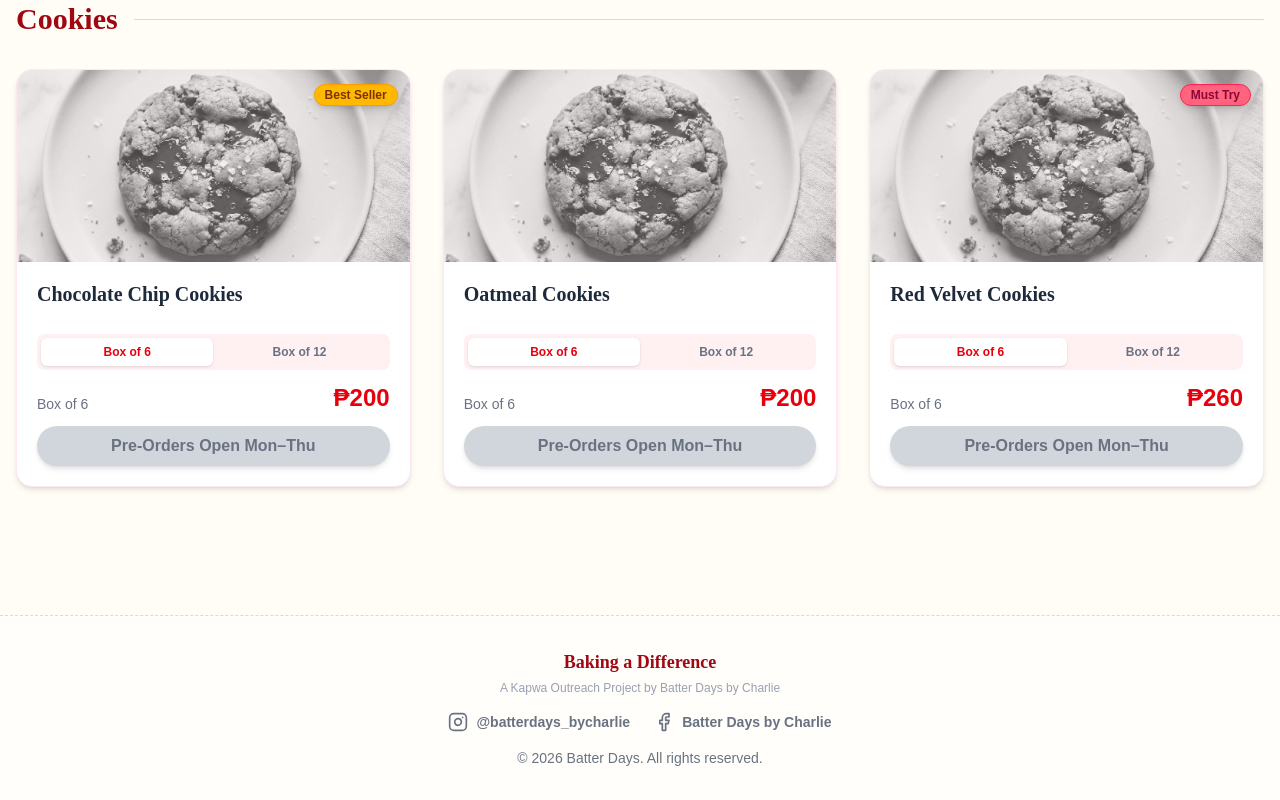
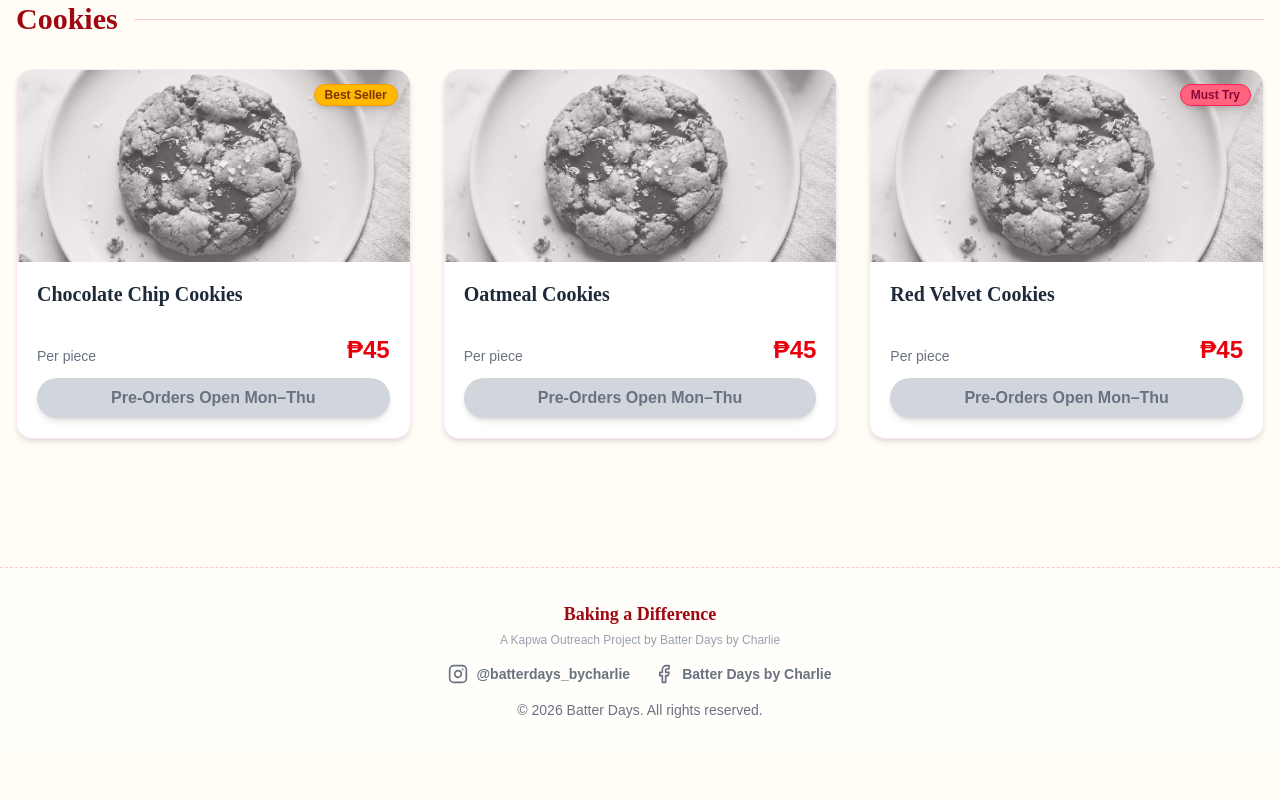
Before and after one commit to Noymiii/Batter_Days, a React (Vite) app: page / in a window 1280 px wide. Shown: the part 988-1788 px from the top of the page. After the commit the page ends 1740 px from the top, so only its background shows below. Built offline with nearby package versions, Linux system fonts and the light colour scheme.

Commit message:
Switch to solo ₱45 cookies (no boxes), remove FAQ emojis

```diff
--- a/src/App.tsx
+++ b/src/App.tsx
@@ -12,20 +12,16 @@ interface Product {
   image: string;
   category: string;
   badge?: 'Best Seller' | 'New' | 'Must Try';
-  prices: {
-    box6: number;
-    box12: number;
-  };
+  price: number;
 }
 
 interface CartItem {
-  id: string; // Unique ID (productId + size)
+  id: string;
   productId: string;
   name: string;
   price: number;
   image: string;
   quantity: number;
-  size: 'Box of 6' | 'Box of 12';
 }
 
 interface OrderFormData {
@@ -39,11 +35,11 @@ interface OrderFormData {
 
 // Products Data (From Menu Image)
 const products: Product[] = [
-  // BAKING A DIFFERENCE — 3 Charity Flavors
+  // BAKING A DIFFERENCE — 3 Charity Flavors (₱45 each)
   {
     id: 'c1',
     name: 'Chocolate Chip Cookies',
-    prices: { box6: 200, box12: 350 },
+    price: 45,
     image: '/assets/cookie.png',
     category: 'Cookies',
     badge: 'Best Seller'
@@ -51,14 +47,14 @@ const products: Product[] = [
   {
     id: 'c2',
     name: 'Oatmeal Cookies',
-    prices: { box6: 200, box12: 350 },
+    price: 45,
     image: '/assets/cookie.png',
     category: 'Cookies'
   },
   {
     id: 'c3',
     name: 'Red Velvet Cookies',
-    prices: { box6: 260, box12: 480 },
+    price: 45,
     image: '/assets/cookie.png',
     category: 'Cookies',
     badge: 'Must Try'
@@ -80,18 +76,15 @@ const ProductCard = React.memo(({
   isShopOpen = true // Default to true if not passed
 }: {
   product: Product;
-  onAddToCart: (product: Product, size: 'Box of 6' | 'Box of 12', price: number) => void;
+  onAddToCart: (product: Product) => void;
   cartItems: CartItem[];
   isShopOpen?: boolean;
 }) => {
-  const [selectedSize, setSelectedSize] = useState<'Box of 6' | 'Box of 12'>('Box of 6');
-  const currentPrice = selectedSize === 'Box of 6' ? product.prices.box6 : product.prices.box12;
-
-  // Optimized find: only re-calculates when cart or size changes
+  // Optimized find: only re-calculates when cart changes
   const qty = React.useMemo(() => {
-    const item = cartItems.find(i => i.productId === product.id && i.size === selectedSize);
+    const item = cartItems.find(i => i.productId === product.id);
     return item ? item.quantity : 0;
-  }, [cartItems, product.id, selectedSize]);
+  }, [cartItems, product.id]);
 
   return (
     <motion.div
@@ -124,30 +117,14 @@ const ProductCard = React.memo(({
       <div className="p-5 flex flex-col flex-1">
         <h3 className="text-xl font-bold text-gray-800 mb-1 font-heading leading-tight min-h-[3rem]">{product.name}</h3>
 
-        {/* Size Selector */}
-        <div className="flex bg-rose-50 rounded-lg p-1 mb-3">
-          <button
-            onClick={() => setSelectedSize('Box of 6')}
-            className={`flex-1 text-xs font-bold py-1.5 rounded-md transition-all ${selectedSize === 'Box of 6' ? 'bg-white shadow-sm text-red-600' : 'text-gray-500 hover:text-gray-700'}`}
-          >
-            Box of 6
-          </button>
-          <button
-            onClick={() => setSelectedSize('Box of 12')}
-            className={`flex-1 text-xs font-bold py-1.5 rounded-md transition-all ${selectedSize === 'Box of 12' ? 'bg-white shadow-sm text-red-600' : 'text-gray-500 hover:text-gray-700'}`}
-          >
-            Box of 12
-          </button>
-        </div>
-
         <div className="mt-auto">
           <div className="flex justify-between items-end mb-3">
-            <span className="text-sm text-gray-500 font-medium">{selectedSize}</span>
-            <p className="text-2xl font-bold text-red-600">₱{currentPrice}</p>
+            <span className="text-sm text-gray-500 font-medium">Per piece</span>
+            <p className="text-2xl font-bold text-red-600">₱{product.price}</p>
           </div>
 
           <button
-            onClick={() => isShopOpen && qty === 0 && onAddToCart(product, selectedSize, currentPrice)}
+            onClick={() => isShopOpen && qty === 0 && onAddToCart(product)}
             disabled={!isShopOpen || qty > 0}
             className={`w-full py-2 px-4 rounded-full font-semibold transition-colors duration-200 flex items-center justify-center gap-2 shadow-md active:scale-95 touch-manipulation ${isShopOpen && qty === 0
               ? 'bg-red-600 text-white hover:bg-red-700'
@@ -188,22 +165,20 @@ const BatterDaysPreOrder = () => {
   });
   const orderFormRef = useRef<HTMLDivElement>(null);
   // Memoize handlers to prevent prop drilling re-renders
-  // Single order only: max 1 per item variant
-  const addToCart = React.useCallback((product: Product, size: 'Box of 6' | 'Box of 12', price: number) => {
-    const uniqueId = `${product.id}-${size}`;
+  // Single order only: max 1 per flavor
+  const addToCart = React.useCallback((product: Product) => {
     setCart(prev => {
-      const existing = prev.find(item => item.id === uniqueId);
+      const existing = prev.find(item => item.id === product.id);
       if (existing) {
         return prev; // Single order — do not increment
       }
       return [...prev, {
-        id: uniqueId,
+        id: product.id,
         productId: product.id,
         name: product.name,
-        price: price,
+        price: product.price,
         image: product.image,
-        quantity: 1,
-        size: size
+        quantity: 1
       }];
     });
   }, []);
@@ -322,7 +297,7 @@ const BatterDaysPreOrder = () => {
         email: formData.email,
         pickupDate: formData.pickupDate,
         pickupTime: formData.pickupTime,
-        order: cart.map(item => `${item.quantity}x ${item.name} (${item.size})`).join(', '), // Matched to backend 'data.order'
+        order: cart.map(item => `${item.quantity}x ${item.name}`).join(', '), // Matched to backend 'data.order'
         cart: cart, // 🔴 NEW: Sending full cart data for LineItems sheet
         total: cartTotal, // Matched to backend 'data.total'
         status: 'Pending',
@@ -482,68 +457,44 @@ const BatterDaysPreOrder = () => {
               <h2 className="text-3xl font-heading font-bold text-gray-800 mb-8 text-center text-red-600">Frequently Asked Questions</h2>
               <div className="grid grid-cols-1 md:grid-cols-2 gap-x-8 gap-y-6">
 
-                <div className="flex gap-3 items-start p-3 hover:bg-white rounded-xl transition-colors">
-                  <div className="text-2xl pt-1">&#x2764;&#xFE0F;</div>
-                  <div>
+                <div className="p-3 hover:bg-white rounded-xl transition-colors">
                   <h3 className="text-lg font-bold text-red-700 mb-1 leading-tight">What is 'Baking a Difference'?</h3>
                   <p className="text-sm text-gray-600 leading-relaxed">It's a charity bake sale under the <strong>Kapwa Outreach Project</strong>. Every peso earned goes to supporting the Indigenous Peoples' women's community in Baganihan, Davao City.</p>
                 </div>
-                </div>
 
-                <div className="flex gap-3 items-start p-3 hover:bg-white rounded-xl transition-colors">
-                  <div className="text-2xl pt-1">&#x1F91D;</div>
-                  <div>
+                <div className="p-3 hover:bg-white rounded-xl transition-colors">
                   <h3 className="text-lg font-bold text-red-700 mb-1 leading-tight">Who benefits from this?</h3>
                   <p className="text-sm text-gray-600 leading-relaxed">All proceeds support the women of Baganihan. Grounded in <em>kapwa</em>, we see them not as separate, but as people we are connected to.</p>
                 </div>
-                </div>
 
-                <div className="flex gap-3 items-start p-3 hover:bg-white rounded-xl transition-colors">
-                  <div className="text-2xl pt-1">&#x1F36A;</div>
-                  <div>
+                <div className="p-3 hover:bg-white rounded-xl transition-colors">
                   <h3 className="text-lg font-bold text-red-700 mb-1 leading-tight">What flavors are available?</h3>
                   <p className="text-sm text-gray-600 leading-relaxed">We offer three delicious cookie flavors: <strong>Chocolate Chip</strong>, <strong>Oatmeal</strong>, and <strong>Red Velvet</strong>.</p>
                 </div>
+
+                <div className="p-3 hover:bg-white rounded-xl transition-colors">
+                  <h3 className="text-lg font-bold text-red-700 mb-1 leading-tight">How can I place an order?</h3>
+                  <p className="text-sm text-gray-600 leading-relaxed">Pre-order right here on our website! Select your flavor and complete the order form.</p>
                 </div>
 
-                <div className="flex gap-3 items-start p-3 hover:bg-white rounded-xl transition-colors">
-                  <div className="text-2xl pt-1">&#x1F6D2;</div>
-                  <div>
-                    <h3 className="text-lg font-bold text-red-700 mb-1 leading-tight">How can I place an order?</h3>
-                    <p className="text-sm text-gray-600 leading-relaxed">Pre-order right here on our website! Select your flavor, choose a box size, and complete the order form.</p>
-                  </div>
-                </div>
-
-                <div className="flex gap-3 items-start p-3 hover:bg-white rounded-xl transition-colors">
-                  <div className="text-2xl pt-1">&#x1F4C5;</div>
-                  <div>
+                <div className="p-3 hover:bg-white rounded-xl transition-colors">
                   <h3 className="text-lg font-bold text-red-700 mb-1 leading-tight">When can I pre-order?</h3>
                   <p className="text-sm text-gray-600 leading-relaxed">Pre-orders are open <strong>Monday through Thursday</strong>. Ordering closes at end of day Thursday for weekend fulfillment.</p>
                 </div>
-                </div>
 
-                <div className="flex gap-3 items-start p-3 hover:bg-white rounded-xl transition-colors">
-                  <div className="text-2xl pt-1">&#x1F4E6;</div>
-                  <div>
+                <div className="p-3 hover:bg-white rounded-xl transition-colors">
                   <h3 className="text-lg font-bold text-red-700 mb-1 leading-tight">When will I receive my order?</h3>
                   <p className="text-sm text-gray-600 leading-relaxed">Orders placed Mon&ndash;Thu are baked on the weekend and available for pickup/delivery the following <strong>Monday to Thursday</strong>.</p>
                 </div>
-                </div>
 
-                <div className="flex gap-3 items-start p-3 hover:bg-white rounded-xl transition-colors">
-                  <div className="text-2xl pt-1">&#x1F4B0;</div>
-                  <div>
+                <div className="p-3 hover:bg-white rounded-xl transition-colors">
                   <h3 className="text-lg font-bold text-red-700 mb-1 leading-tight">Where does my money go?</h3>
                   <p className="text-sm text-gray-600 leading-relaxed"><strong>Every peso</strong> earned from this project is dedicated to supporting the women of Baganihan, Davao City.</p>
                 </div>
-                </div>
 
-                <div className="flex gap-3 items-start p-3 hover:bg-white rounded-xl transition-colors">
-                  <div className="text-2xl pt-1">&#x261D;&#xFE0F;</div>
-                  <div>
+                <div className="p-3 hover:bg-white rounded-xl transition-colors">
                   <h3 className="text-lg font-bold text-red-700 mb-1 leading-tight">Is there a limit on orders?</h3>
-                    <p className="text-sm text-gray-600 leading-relaxed">Yes. To ensure fair access, each customer may order <strong>one box per flavor</strong>.</p>
-                  </div>
+                  <p className="text-sm text-gray-600 leading-relaxed">Yes. To ensure fair access, each customer may order <strong>one per flavor</strong>.</p>
                 </div>
 
               </div>
@@ -564,7 +515,7 @@ const BatterDaysPreOrder = () => {
                     <li><strong>50% Downpayment</strong> is required to confirm your slot.</li>
                     <li>Balance must be paid upon pickup/booking of delivery.</li>
                     <li>No DP = No Reservation.</li>
-                    <li>One box per flavor per customer.</li>
+                    <li>One per flavor per customer.</li>
                   </ul>
                   <div className="mt-4 pt-4 border-t border-rose-200">
                     <p className="font-bold">GCash / Maya: 09183546374</p>
@@ -805,7 +756,7 @@ const BatterDaysPreOrder = () => {
             >
               <div className="w-full max-w-md bg-white rounded-3xl shadow-2xl overflow-hidden pointer-events-auto h-[80vh] flex flex-col">
                 <div className="p-6 bg-rose-50 flex justify-between items-center border-b border-rose-100">
-                  <h2 className="text-2xl font-heading font-bold text-rose-900">Your Basket 🧺</h2>
+                  <h2 className="text-2xl font-heading font-bold text-rose-900">Your Basket</h2>
                   <button onClick={() => setIsCartOpen(false)} className="bg-white p-2 rounded-full shadow-sm hover:bg-rose-100 transition-colors text-rose-900">
                     <X size={20} />
                   </button>
@@ -825,7 +776,6 @@ const BatterDaysPreOrder = () => {
                           </div>
                           <div>
                             <h4 className="font-bold text-sm text-gray-800">{item.name}</h4>
-                            <p className="text-xs text-red-500 font-bold">{item.size}</p>
                             <p className="text-xs text-gray-500">₱{item.price}</p>
                           </div>
                         </div>
```
Lines whose indentation alone changed are shown as unchanged.
